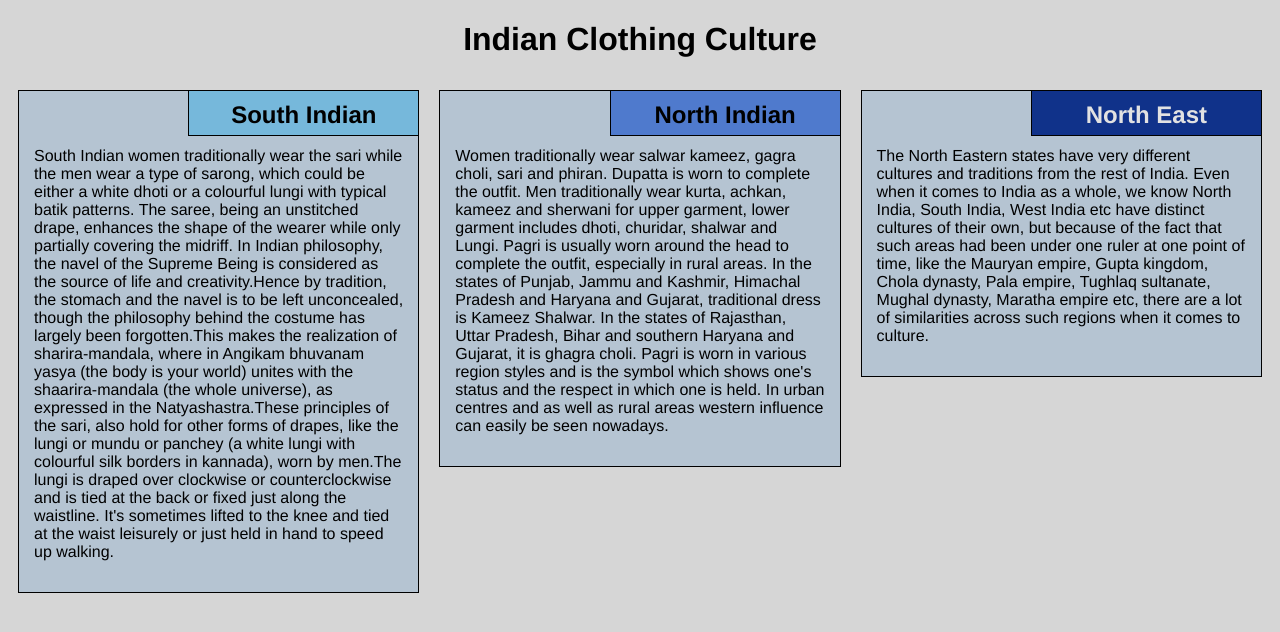
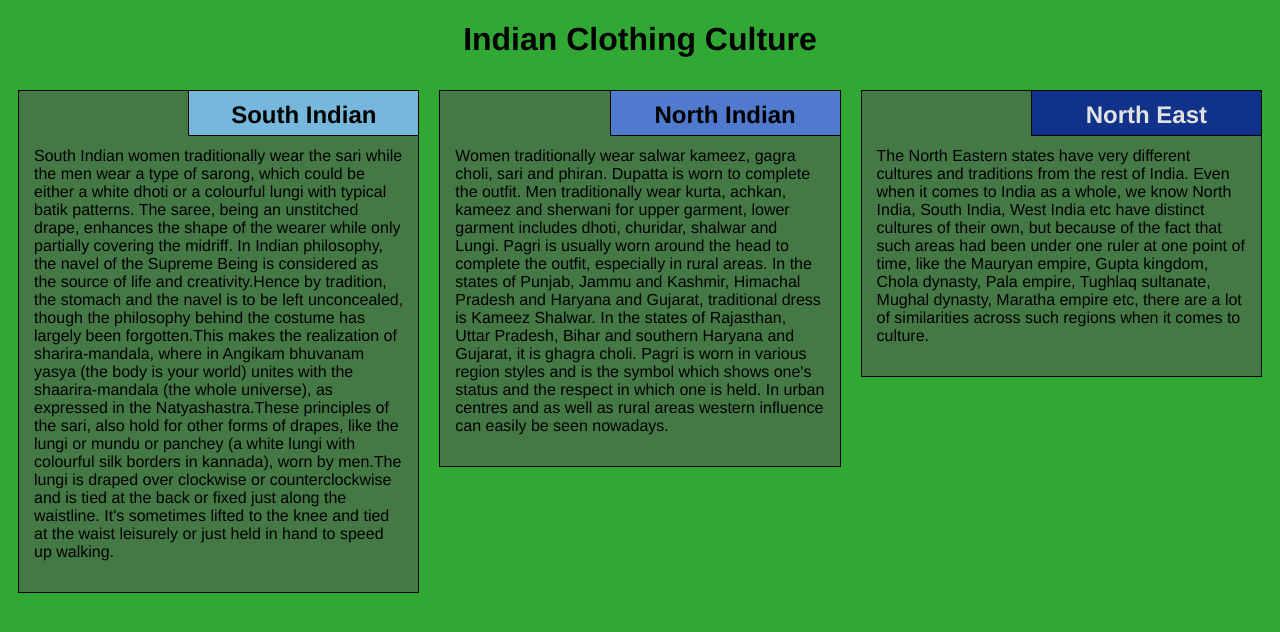
Before and after one commit to SahilSedana/Coursera_HTML-CSS-Javascript-for-Web-Developers-module2_solution-, a plain HTML site: page index.html in a window 1280 px wide. Drawn offline with Linux system fonts and the light colour scheme.

Commit message:
Update style.css

```diff
--- a/style.css
+++ b/style.css
@@ -4,7 +4,7 @@
 }
 
 body {
-    background-color: #d6d6d6;
+    background-color: #32a834;
 }
 
 h1 {
@@ -14,7 +14,7 @@ h1 {
 
 section {
     border: 1px solid black;
-    background-color: #b5c4d2;
+    background-color: #447845;
     margin: 10px;
 }
 
```
